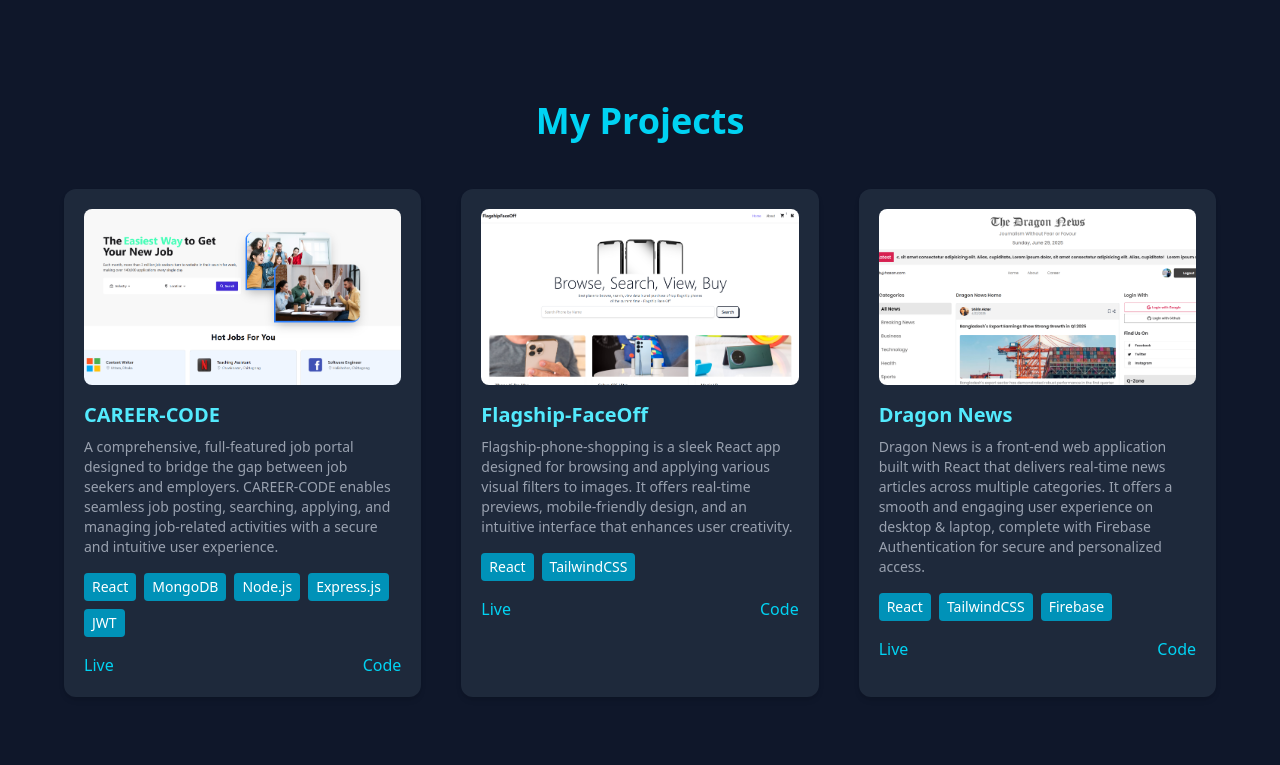
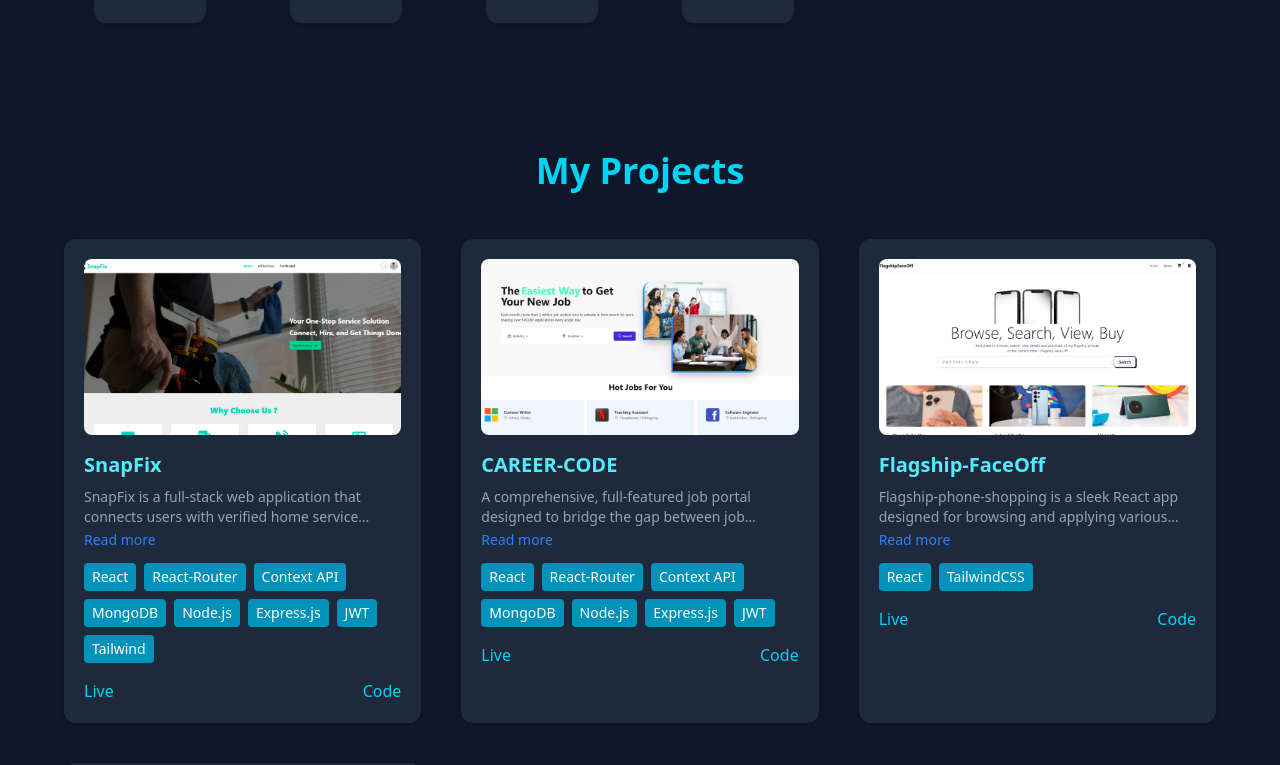
Before and after one commit to Rakib-Hasan1/my-portfolio, a React (Vite) app: page / in a window 1280 px wide. Shown: the part 2002-2767 px from the top of the page. Built offline with nearby package versions, Linux system fonts and the light colour scheme.

Commit message:
added one project and add toggle to read full descriptions

```diff
--- a/src/Components/AboutMe.jsx
+++ b/src/Components/AboutMe.jsx
@@ -3,7 +3,7 @@ import { motion } from "framer-motion";
 
 const AboutMe = () => {
   return (
-    <section id="about" className="bg-[#0f172a] text-white py-16 px-6 md:px-24">
+    <section id="about" className="bg-[#0f172a] text-white py-16 px-6 md:px-24 lg:px-38">
       <div className="max-w-5xl mx-auto text-center md:text-left">
         {/* Heading */}
         <motion.h2
--- a/src/Components/Projects.jsx
+++ b/src/Components/Projects.jsx
@@ -1,16 +1,27 @@
-import React from "react";
+import React, { useState } from "react";
 import { motion } from "framer-motion";
 import job_portal_img from "../assets/Screenshot 2025-06-29 135638.png";
 import FlagshipFaceOff from "../assets/Screenshot 2025-06-29 1358745.png";
 import dragon_news from "../assets/dragon news.png";
+import snapfix from '../assets/snapfix.png';
 
 const Projects = () => {
+  const [isExpanded, setIsExpanded] = useState(false);
+  const toggleDescription = () => setIsExpanded(!isExpanded);
   const cards = [
+    {
+      title: "SnapFix",
+      image: snapfix,
+      desc: "SnapFix is a full-stack web application that connects users with verified home service professionals for quick and reliable repair or maintenance tasks. The platform offers seamless service booking, real-time status updates, user authentication, and role-based dashboards for both users and providers.",
+      tags: ["React", "React-Router", "Context API", "MongoDB", "Node.js", "Express.js", "JWT", "Tailwind"],
+      live: "https://snap-fix-assignment-11.web.app",
+      code: "https://github.com/Rakib-Hasan1/SnapFix-client",
+    },
     {
       title: "CAREER-CODE",
       image: job_portal_img,
       desc: "A comprehensive, full-featured job portal designed to bridge the gap between job seekers and employers. CAREER-CODE enables seamless job posting, searching, applying, and managing job-related activities with a secure and intuitive user experience.",
-      tags: ["React", "MongoDB", "Node.js", "Express.js", "JWT"],
+      tags: ["React", "React-Router", "Context API", "MongoDB", "Node.js", "Express.js", "JWT"],
       live: "https://basic-job-portal-659eb.web.app",
       code: "https://github.com/Rakib-Hasan1/Job-portal-client/tree/main",
     },
@@ -68,7 +79,27 @@ const Projects = () => {
               <h3 className="text-xl font-semibold text-cyan-300 mb-2">
                 {card.title}
               </h3>
-              <p className="text-gray-400 text-sm mb-4">{card.desc}</p>
+
+              <div className="mb-3">
+                <p
+                  className={`text-gray-400 text-sm ${isExpanded ? "" : "line-clamp-2"
+                    }`}
+                >
+                  {card.desc}
+                </p>
+
+                {card.desc.split(" ").length > 15 && (
+                  <button
+                    onClick={toggleDescription}
+                    className="text-blue-500 text-sm focus:outline-none cursor-pointer hover:underline"
+                  >
+                    {isExpanded ? "See less" : "Read more"}
+                  </button>
+                )}
+              </div>
+
+
+              {/* <p className="text-gray-400 text-sm mb-4">{card.desc}</p> */}
               <div className="flex flex-wrap gap-2 mb-4">
                 {card.tags.map((tag) => (
                   <span
```
Also changed, not shown: src/assets/snapfix.png (added).
